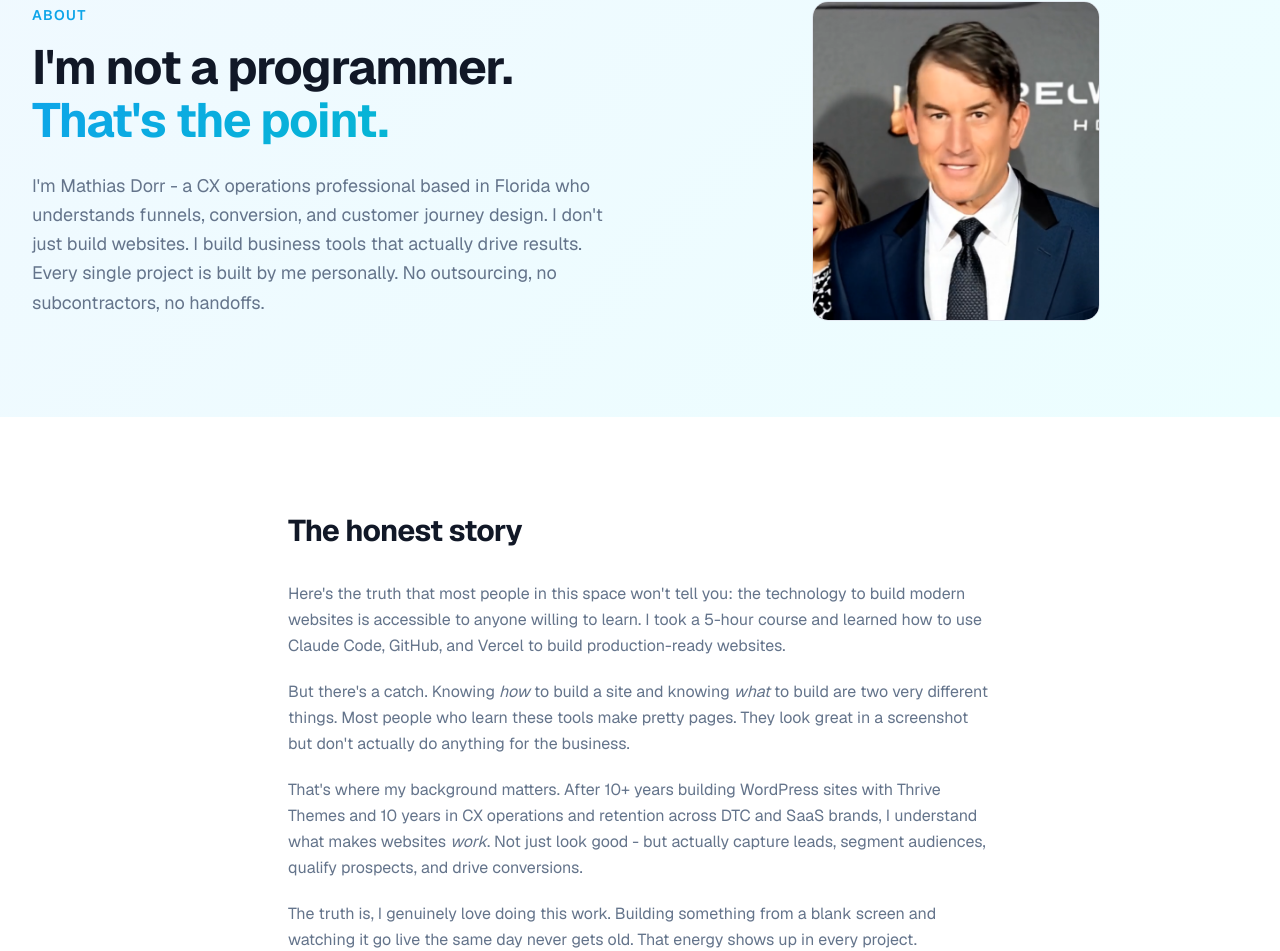
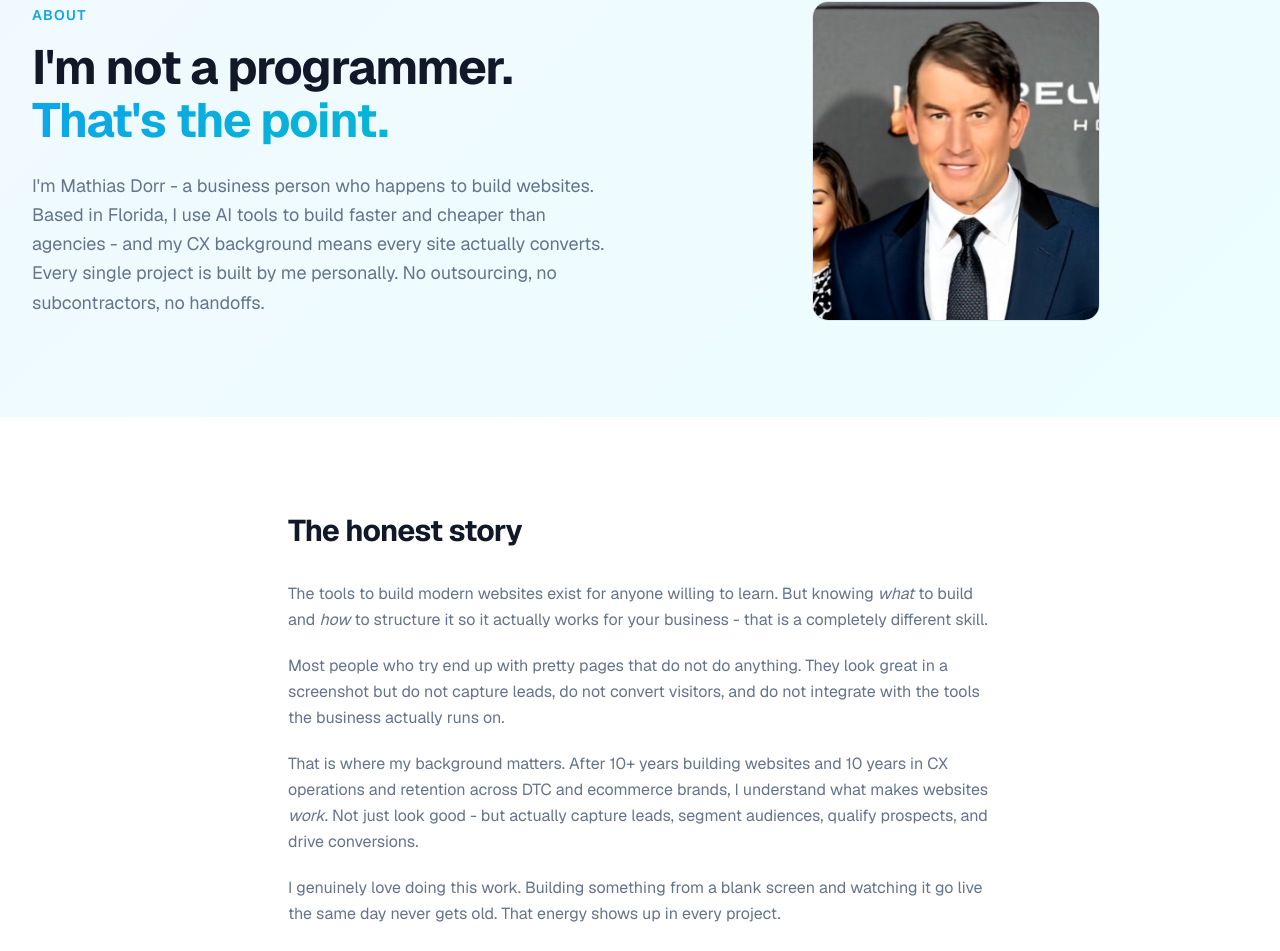
Before and after one commit to AllesAusloeschen/4hourwebsite-ai, a Next.js app: page /about in a window 1280 px wide. Shown: the part 160-1111 px from the top of the page. Built offline with nearby package versions, Linux system fonts and the light colour scheme.

Commit message:
Business person positioning, soften DIY language, add key lines to hero and quote

```diff
--- a/app/about/page.tsx
+++ b/app/about/page.tsx
@@ -67,12 +67,11 @@ export default function AboutPage() {
                 <span className="gradient-text">That&apos;s the point.</span>
               </h1>
               <p className="mt-6 text-lg text-muted-foreground leading-relaxed">
-                I&apos;m Mathias Dorr  - a CX operations professional based in
-                Florida who understands funnels, conversion, and customer
-                journey design. I don&apos;t just build websites. I build
-                business tools that actually drive results. Every single
-                project is built by me personally. No outsourcing, no
-                subcontractors, no handoffs.
+                I&apos;m Mathias Dorr - a business person who happens to build
+                websites. Based in Florida, I use AI tools to build faster and
+                cheaper than agencies - and my CX background means every site
+                actually converts. Every single project is built by me
+                personally. No outsourcing, no subcontractors, no handoffs.
               </p>
             </div>
             <div className="flex justify-center">
@@ -98,36 +97,34 @@ export default function AboutPage() {
           </h2>
           <div className="prose prose-lg text-muted-foreground space-y-5 leading-relaxed">
             <p>
-              Here&apos;s the truth that most people in this space won&apos;t tell
-              you: the technology to build modern websites is accessible to
-              anyone willing to learn. I took a 5-hour course and learned how to
-              use Claude Code, GitHub, and Vercel to build production-ready
-              websites.
+              The tools to build modern websites exist for anyone willing to
+              learn. But knowing <em>what</em> to build and <em>how</em> to
+              structure it so it actually works for your business - that is a
+              completely different skill.
             </p>
             <p>
-              But there&apos;s a catch. Knowing <em>how</em> to build a site and
-              knowing <em>what</em> to build are two very different things.
-              Most people who learn these tools make pretty pages. They look
-              great in a screenshot but don&apos;t actually do anything for the
-              business.
+              Most people who try end up with pretty pages that do not do
+              anything. They look great in a screenshot but do not capture
+              leads, do not convert visitors, and do not integrate with the
+              tools the business actually runs on.
             </p>
             <p>
-              That&apos;s where my background matters. After 10+ years building
-              WordPress sites with Thrive Themes and 10 years in CX operations
-              and retention across DTC and SaaS brands, I understand what makes
-              websites <em>work</em>. Not just look good - but actually capture
-              leads, segment audiences, qualify prospects, and drive conversions.
+              That is where my background matters. After 10+ years building
+              websites and 10 years in CX operations and retention across DTC
+              and ecommerce brands, I understand what makes websites{" "}
+              <em>work</em>. Not just look good - but actually capture leads,
+              segment audiences, qualify prospects, and drive conversions.
             </p>
             <p>
-              The truth is, I genuinely love doing this work. Building
-              something from a blank screen and watching it go live the same
-              day never gets old. That energy shows up in every project.
+              I genuinely love doing this work. Building something from a blank
+              screen and watching it go live the same day never gets old. That
+              energy shows up in every project.
             </p>
             <p>
-              So why should you pay me instead of learning it yourself? Because
-              you&apos;re busy running your business. And even if you learned the
-              tools, you&apos;d still need the decade of marketing and conversion
-              thinking that goes into every page I build.
+              So why pay me instead of figuring it out yourself? Because
+              you are busy running your business. And even if you learned the
+              tools, you would still need the decade of marketing and
+              conversion thinking that goes into every page I build.
             </p>
           </div>
         </div>
--- a/app/page.tsx
+++ b/app/page.tsx
@@ -128,13 +128,14 @@ export default function Home() {
               The honest truth
             </div>
             <blockquote className="text-xl sm:text-2xl font-medium leading-relaxed text-foreground/90">
-              &ldquo;I&rsquo;m not a programmer. I took a 5-hour course and now I
-              build sites in 4 hours. Anyone could learn this. But you&rsquo;re
-              busy running your business, and most people who do learn this{" "}
+              &ldquo;I&rsquo;m not a programmer. I&rsquo;m a business person
+              who happens to build websites. I use AI tools to build faster
+              and cheaper than agencies - and my CX background means every
+              site{" "}
               <span className="gradient-text font-bold">
-                just make pretty pages
+                actually converts
               </span>
-              . I build business tools.&rdquo;
+              . Pretty is easy. Effective is rare.&rdquo;
             </blockquote>
             <p className="mt-6 text-muted-foreground">
                - Mathias Dorr, Founder
```
